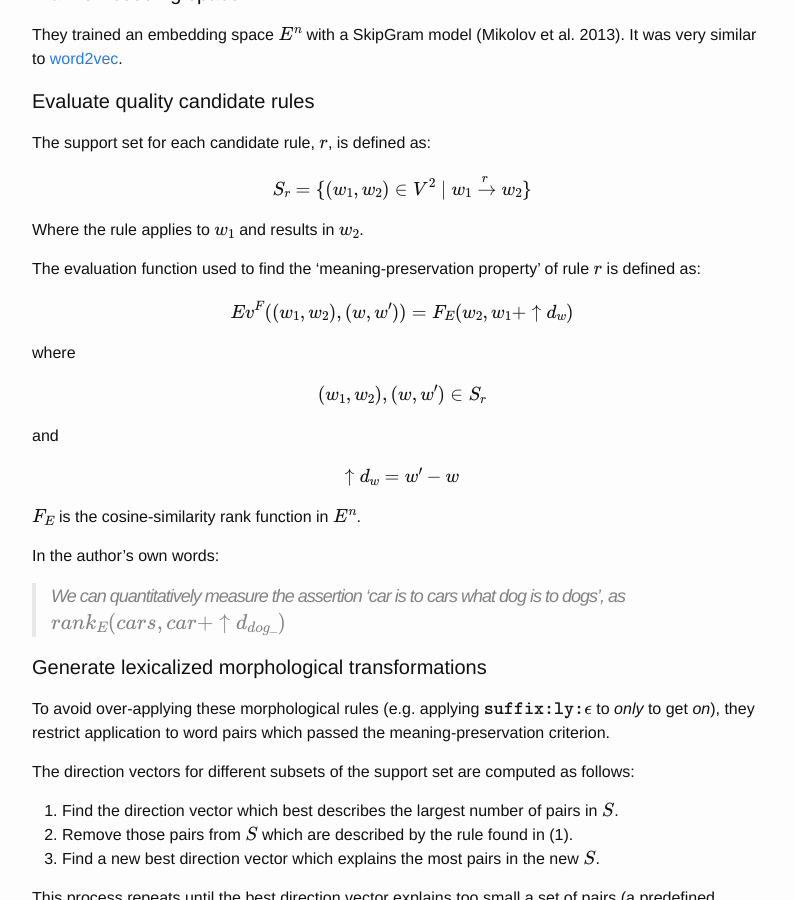
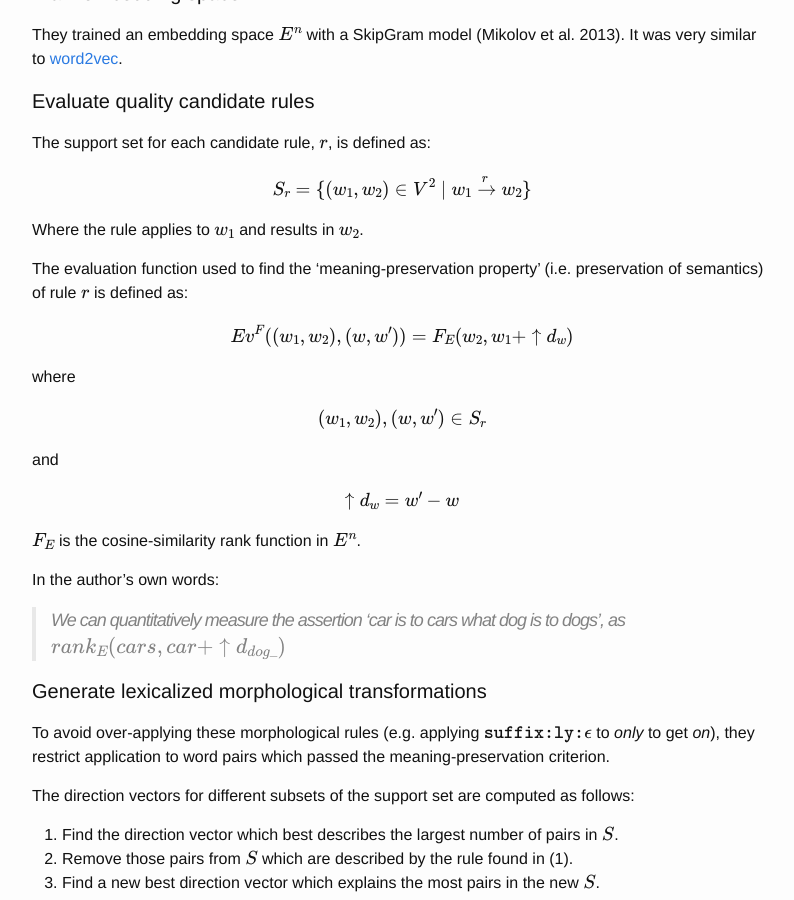
Before and after one commit to JRMeyer/jrmeyer.github.io, a Jekyll site: the page built from _posts/2016-01-20-Soricut-and-Och-2015.markdown, in a window 1280 px wide and 900 px high, scrolled down 1740 px. Shown: the whole window, without its empty margins (238-1032 px from the left). Built offline with Jekyll 4.4.1, drawn with Linux system fonts in a browser that asks for light colours; formulas are drawn with MathJax 3; comment, search, counter and statistics services are not loaded.

Commit message:
added mention of preservation of semantics

```diff
--- a/_posts/2016-01-20-Soricut-and-Och-2015.markdown
+++ b/_posts/2016-01-20-Soricut-and-Och-2015.markdown
@@ -80,7 +80,7 @@ $$ S_r = \{ (w_1,w_2) \in V^2 \mid w_1 \xrightarrow[]{r} w_2 \}$$
 
 Where the rule applies to $$w_1$$ and results in $$w_2$$.
 
-The evaluation function used to find the 'meaning-preservation property' of rule $$r$$ is defined as:
+The evaluation function used to find the 'meaning-preservation property' (i.e. preservation of semantics) of rule $$r$$ is defined as:
 
 $$ Ev^F ((w_1, w_2), (w, w')) = F_E (w_2 , w_1 +  \uparrow d_w) $$
 
```
